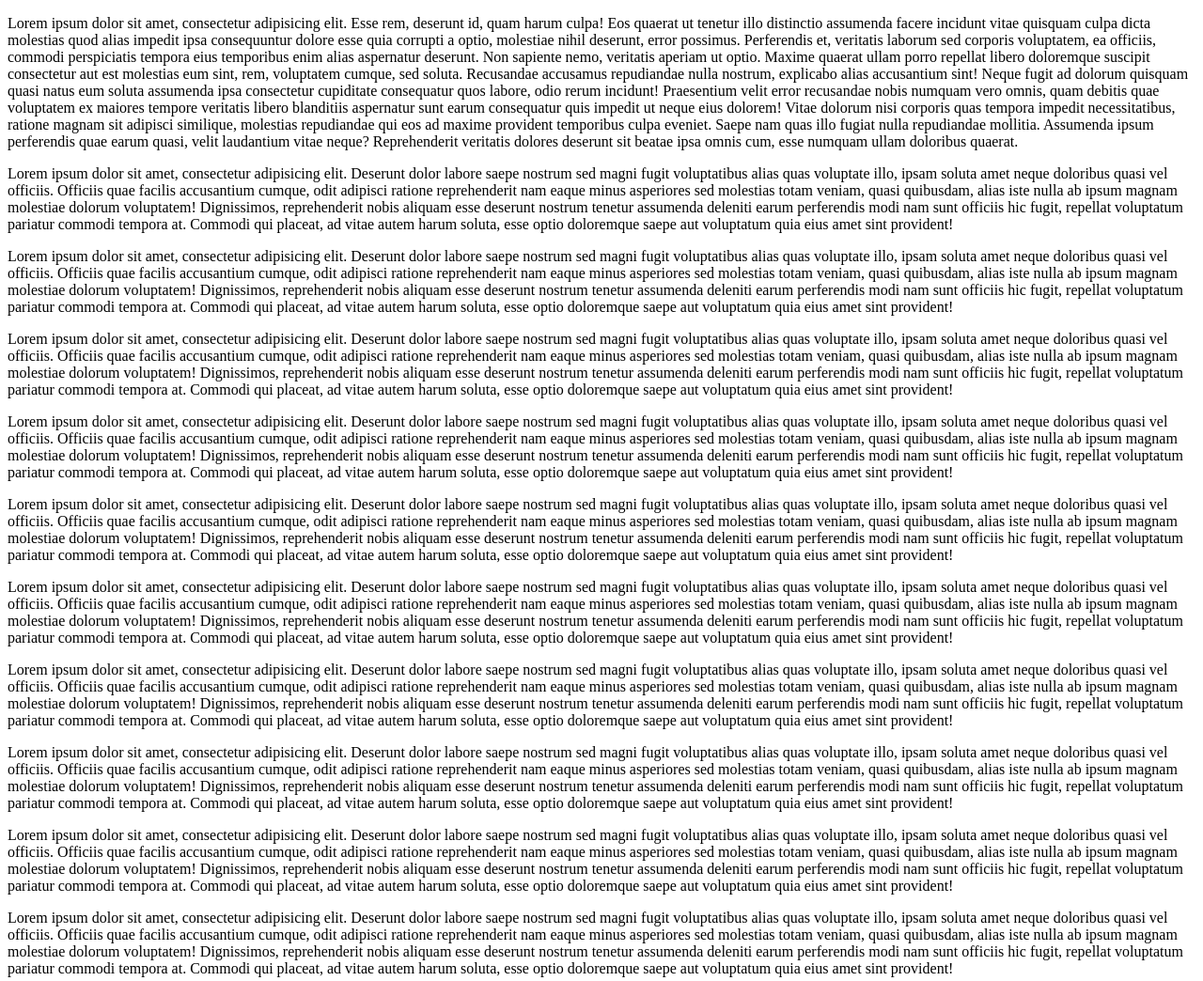
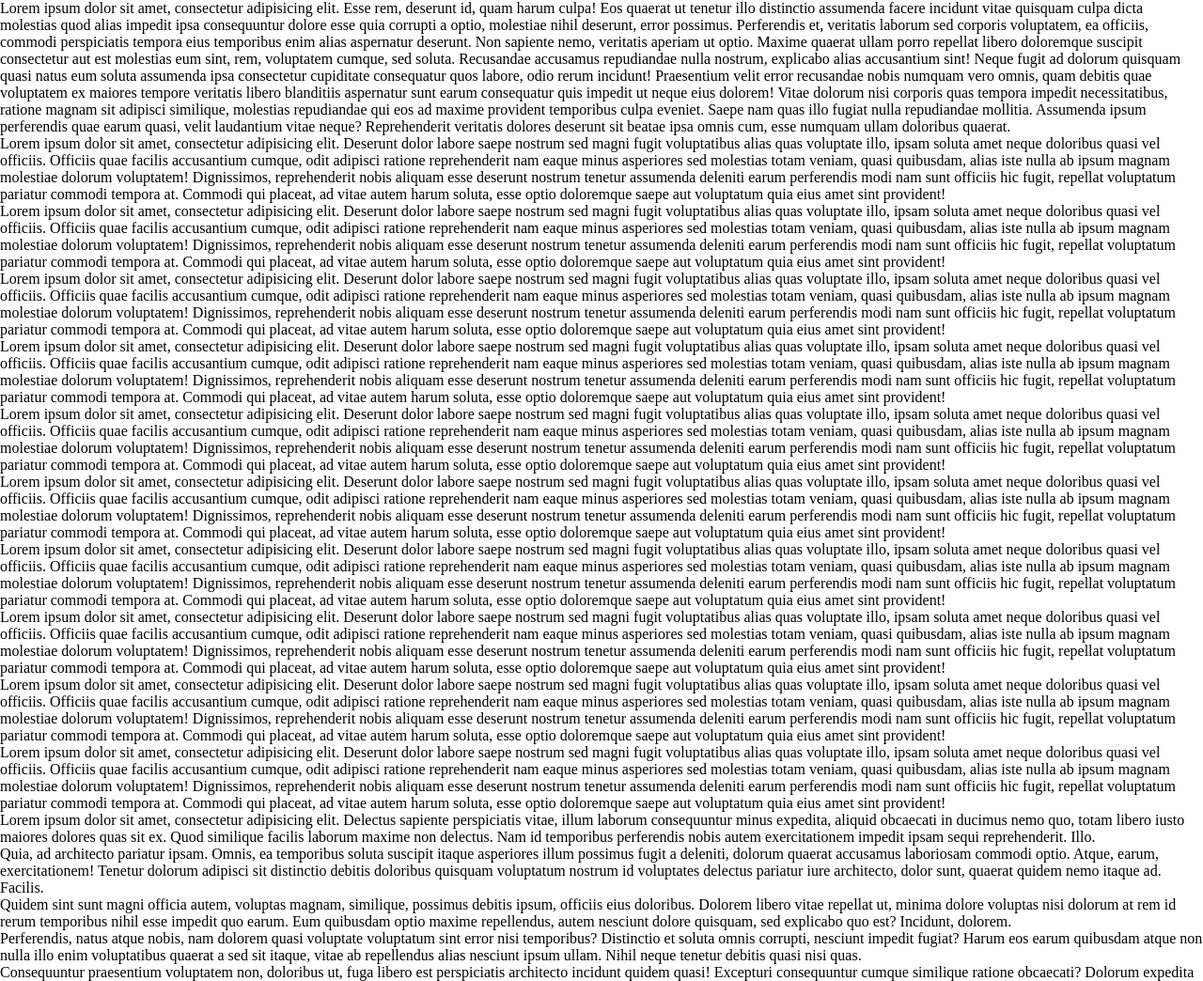
Before and after one commit to 11margarita/Final_Project-fewd2, a plain HTML site: page index.html in a window 1280 px wide. Shown: the top 1044 px of the page at 94% size. Drawn offline with Linux system fonts and the light colour scheme.

Commit message:
Create reset sass file

```diff
--- a/sass/0_global/_global_dir.sass
+++ b/sass/0_global/_global_dir.sass
@@ -0,0 +1 @@
+@import "reset"
--- /dev/null
+++ b/sass/0_global/_reset.sass
@@ -0,0 +1,3 @@
+html, body, div, p
+    padding: 0
+    margin: 0
```
Also changed, not shown: css/main.css, 1 other file.
